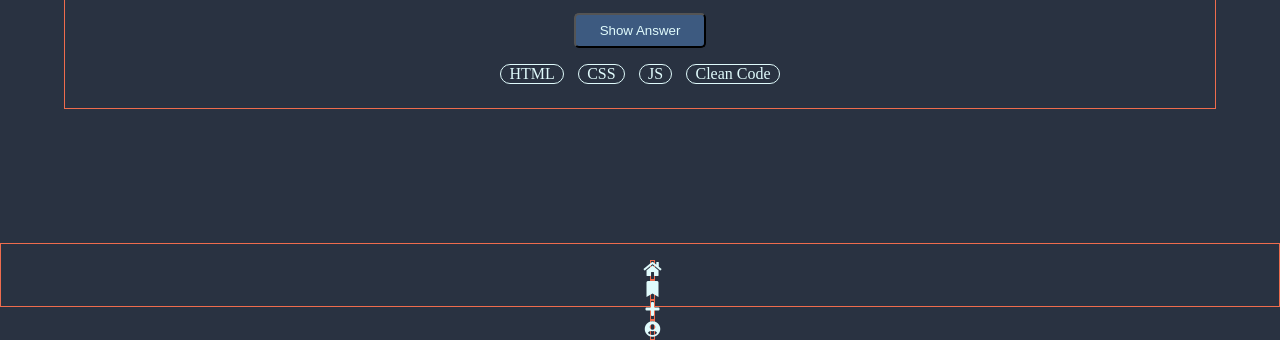
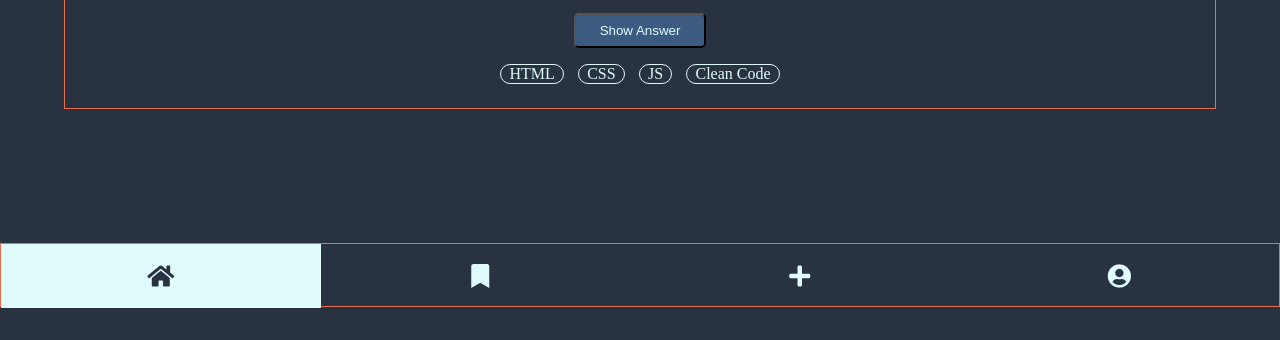
Before and after one commit to PReichetanz/quiz-app, a plain HTML site: page index.html in a window 1280 px wide. Shown: the part 497-837 px from the top of the page. After the commit the page ends 805 px from the top, so only its background shows below. Drawn offline with Linux system fonts and the light colour scheme.

Commit message:
Fix navbar full icons

```diff
--- a/styles/index.css
+++ b/styles/index.css
@@ -90,12 +90,17 @@ nav {
 }
 
 .navigation {
-  display: flex;
-  justify-content: space-evenly;
-  align-items: stretch;
+  display: grid;
+  grid-template-columns: 1fr 1fr 1fr 1fr;
   padding: 0;
   margin: 0;
   width: 100%;
+}
+
+.navigation ul,
+.navigation li,
+.navigation a {
+  display: contents;
 }
 
 .nav-item {
@@ -106,7 +111,7 @@ nav {
   width: 25%;
 }
 
-.nav-itemActive {
+.nav-item--active {
   background-color: #e0fbfc;
   color: #293241;
 }
@@ -114,6 +119,14 @@ nav {
 .nav-item > a {
   color: inherit;
   text-decoration: none;
+}
+
+.nav-item__icon {
+  display: block;
+  padding: 1.25rem 1rem;
+  font-size: 1.5rem;
+  text-align: center;
+  align-self: center;
 }
 
 .sr-only:not(:focus):not(:active) {
```
